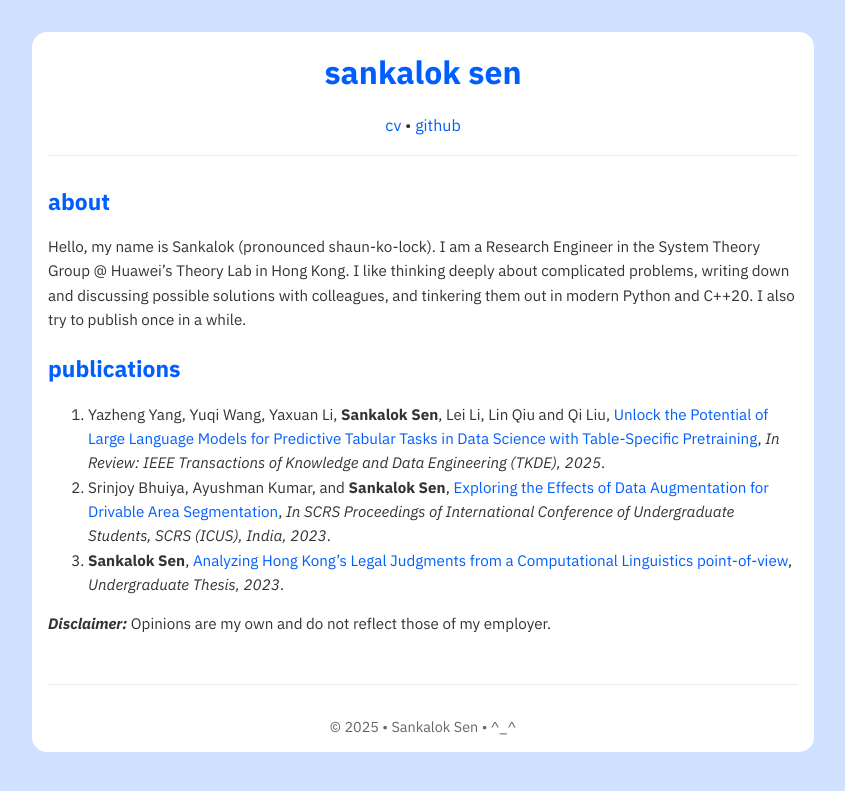
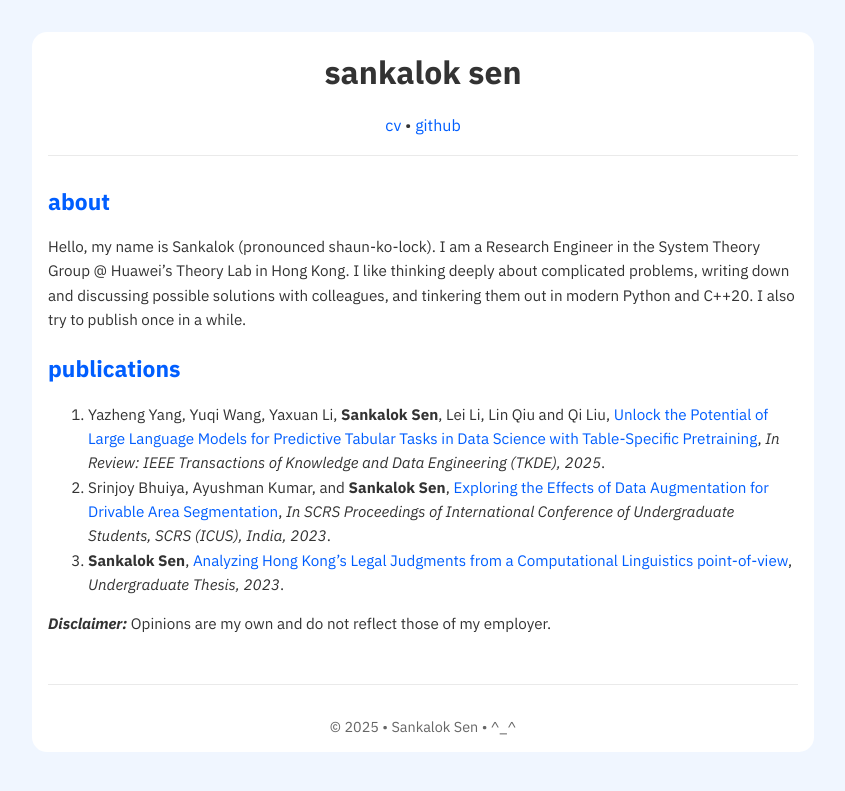
Before and after one commit to sankalok/sankalok.github.io, a Jekyll site: the page built from index.md, in a window 1280 px wide. Shown: the top 791 px of the page, without its empty margins (217-1062 px from the left). Built offline with Jekyll 4.4.1, drawn with Linux system fonts in a browser that asks for light colours.

Commit message:
Update default.html

```diff
--- a/_layouts/default.html
+++ b/_layouts/default.html
@@ -15,7 +15,7 @@
         }
 
         body {
-            background-color: #d0e1ff;
+            background-color: #f0f6ff;
             color: var(--text-color);
             font-family: var(--font-stack);
             line-height: 1.6;
@@ -104,14 +104,14 @@
     <div class="container">
         <header>
 
-            <h1><a href="/">{{ site.title | default: "My Blog" }}</a></h1>
+            <h1>{{ site.title | default: "My Blog" }}</h1>
             <nav>
                 <a href="/assets/cv.pdf">cv</a> •
                 <a href="https://github.com/sankalok">github</a>
             </nav>
 <!--             <nav>
                 <a href="/">Home</a> •
-                <a href="/about">About</a> •
+                <"a href="/about">About</a> •
                 <a href="/archive">Archive</a>
             </nav> -->
         </header>
```
